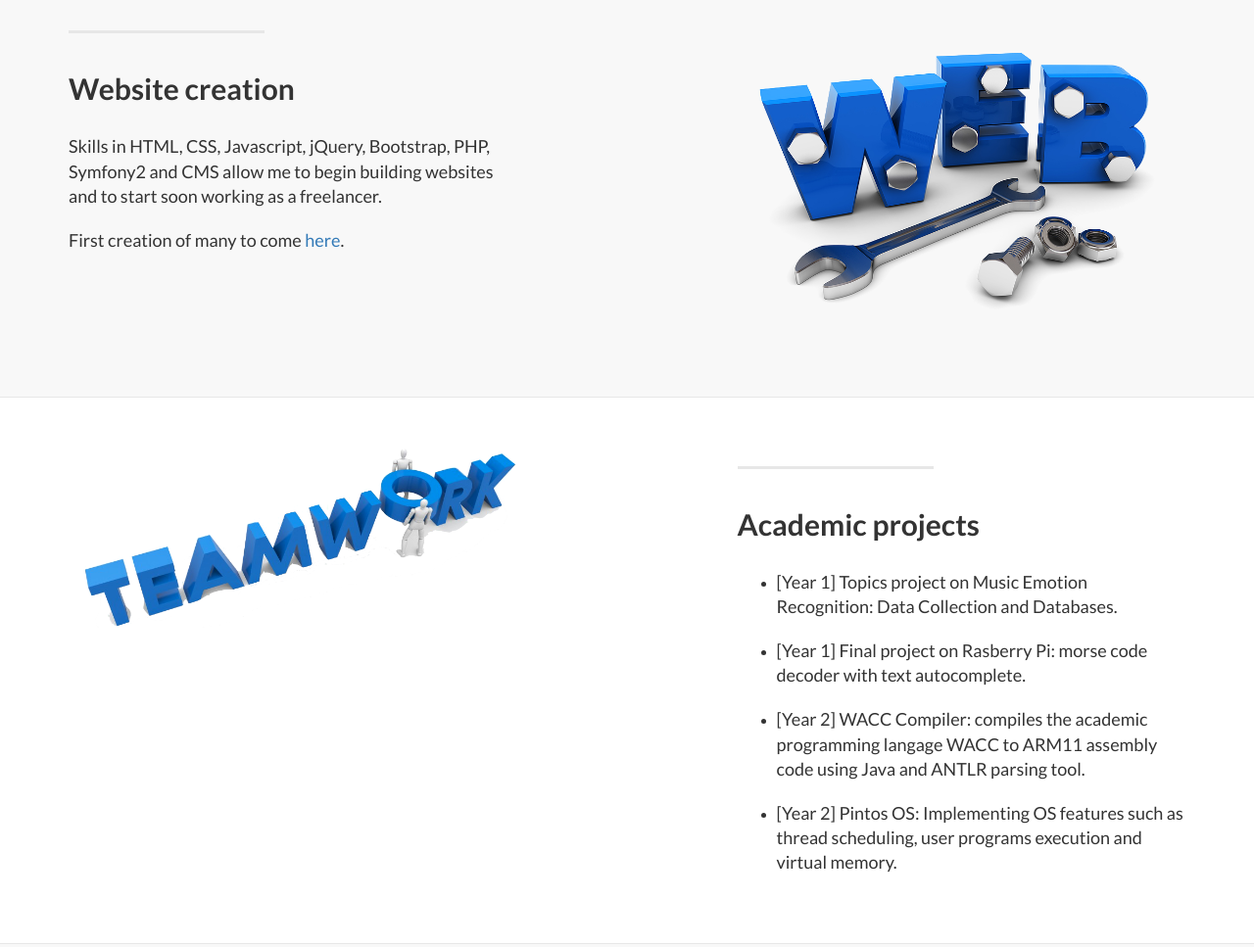
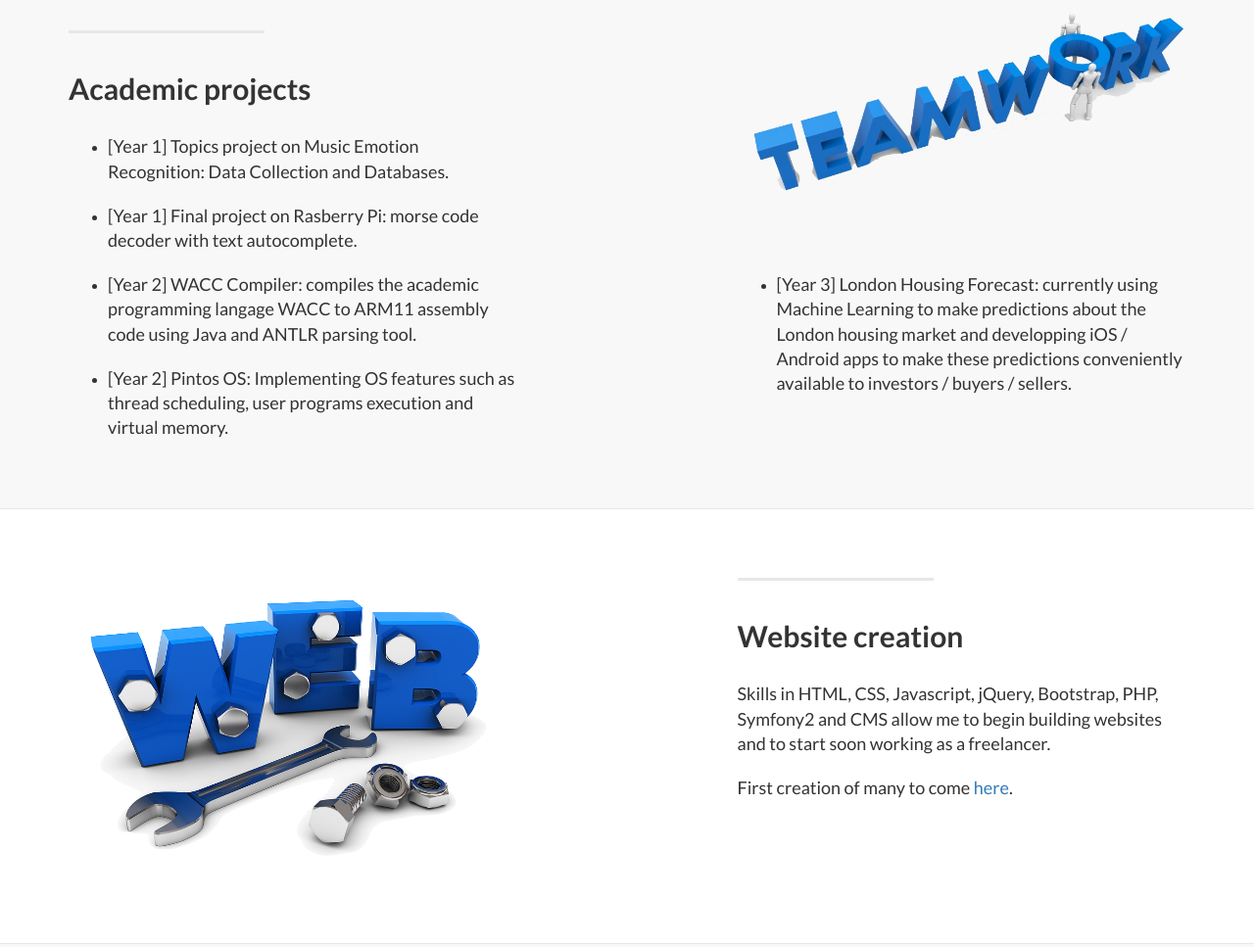
Before and after one commit to louisblin/PersonalWebsite, a plain HTML site: page index.html in a window 1280 px wide. Shown: the part 1660-2627 px from the top of the page at 98% size. Drawn offline with Linux system fonts and the light colour scheme.

Commit message:
Updated version for 3rd year

```diff
--- a/index.html
+++ b/index.html
@@ -75,7 +75,7 @@
                 <div class="col-lg-12">
                     <div class="intro-message">
                         <h1>Louis Blin</h1>
-                        <h3>Second year student at Imperial College London</h3>
+                        <h3>Third year student at Imperial College London</h3>
                         <hr class="intro-divider">
                         <ul class="list-inline intro-social-buttons">
                             <li>
@@ -142,29 +142,9 @@
     <div class="content-section-a">
 
         <div class="container">
+
             <div class="row">
                 <div class="col-lg-5 col-sm-6">
-                    <hr class="section-heading-spacer">
-                    <div class="clearfix"></div>
-                    <h2 class="section-heading">Website creation</h2>
-                    <p class="lead">Skills in HTML, CSS, Javascript, jQuery, Bootstrap, PHP, Symfony2 and CMS allow me to begin building websites and to start soon working as a freelancer.</p>
-                    <p class="lead">First creation of many to come <a href="http://www.estivales-puisaye.com" target="_blank">here</a>.</p>
-                </div>
-                <div class="col-lg-5 col-lg-offset-2 col-sm-6">
-                    <img class="img-responsive" src="img/webdesign.png" alt="website design">
-                </div>
-            </div>
-
-        </div><!-- /.container -->
-    </div><!-- /.content-section-a -->
-
-	  <a  name="year1"></a>
-    <div class="content-section-b">
-
-        <div class="container">
-
-            <div class="row">
-                <div class="col-lg-5 col-lg-offset-1 col-sm-push-6  col-sm-6">
                     <hr class="section-heading-spacer">
                     <div class="clearfix"></div>
                     <h2 class="section-heading">Academic projects</h2>
@@ -175,6 +155,16 @@
                         <li>
                             <p class="lead">[Year 1] Final project on Rasberry Pi: morse code decoder with text autocomplete.</p>
                         </li>
+                    </ul>
+                </div>
+                <div class="col-lg-5 col-lg-offset-2 col-sm-6">
+                    <img class="img-responsive" src="img/teamwork.png" alt="Academic projects">
+                </div>
+            </div>
+
+            <div class="row">
+                <div class="col-lg-5 col-sm-6">
+                    <ul>
                         <li>
                             <p class="lead">[Year 2] WACC Compiler: compiles the academic programming langage WACC to ARM11 assembly code using Java and ANTLR parsing tool.</p>
                         </li>
@@ -183,8 +173,32 @@
                         </li>
                     </ul>
                 </div>
+                <div class="col-lg-5 col-lg-offset-2 col-sm-6">
+                    <ul>
+                        <li>
+                            <p class="lead">[Year 3] London Housing Forecast: currently using Machine Learning to make predictions about the London housing market and developping iOS / Android apps to make these predictions conveniently available to investors / buyers / sellers.</p>
+                        </li>
+                    </ul>
+                </div>
+            </div>
+
+        </div><!-- /.container -->
+    </div><!-- /.content-section-a -->
+
+	  <a  name="academic_projects"></a>
+    <div class="content-section-b">
+
+        <div class="container">
+            <div class="row">
+                <div class="col-lg-5 col-lg-offset-1 col-sm-push-6  col-sm-6">
+                    <hr class="section-heading-spacer">
+                    <div class="clearfix"></div>
+                    <h2 class="section-heading">Website creation</h2>
+                    <p class="lead">Skills in HTML, CSS, Javascript, jQuery, Bootstrap, PHP, Symfony2 and CMS allow me to begin building websites and to start soon working as a freelancer.</p>
+                    <p class="lead">First creation of many to come <a href="http://www.estivales-puisaye.com" target="_blank">here</a>.</p>
+                </div>
                 <div class="col-lg-5 col-sm-pull-6  col-sm-6">
-                    <img class="img-responsive" src="img/teamwork.png" alt="First year projects">
+                    <img class="img-responsive" src="img/webdesign.png" alt="website design">
                 </div>
             </div>
 
```
